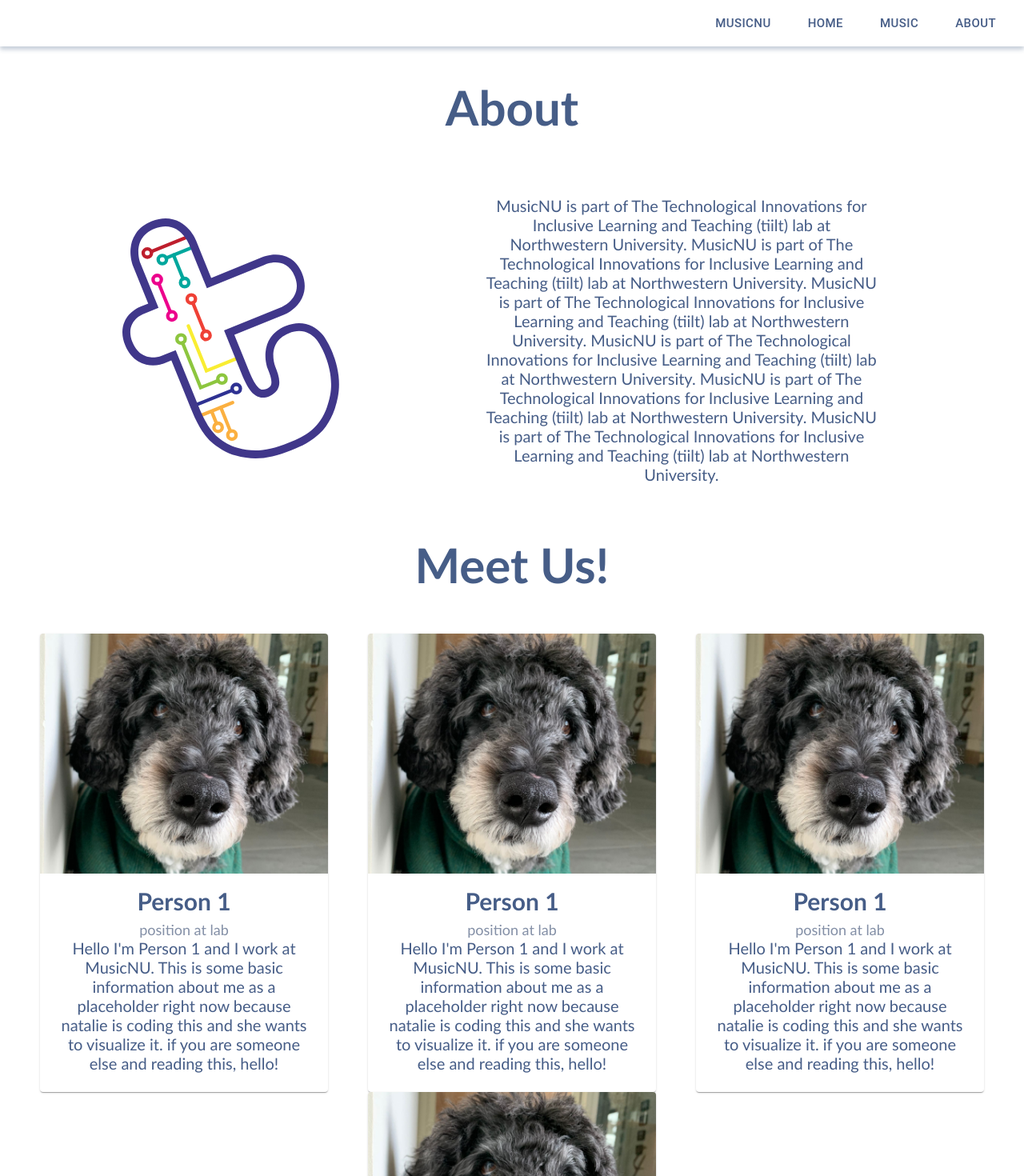
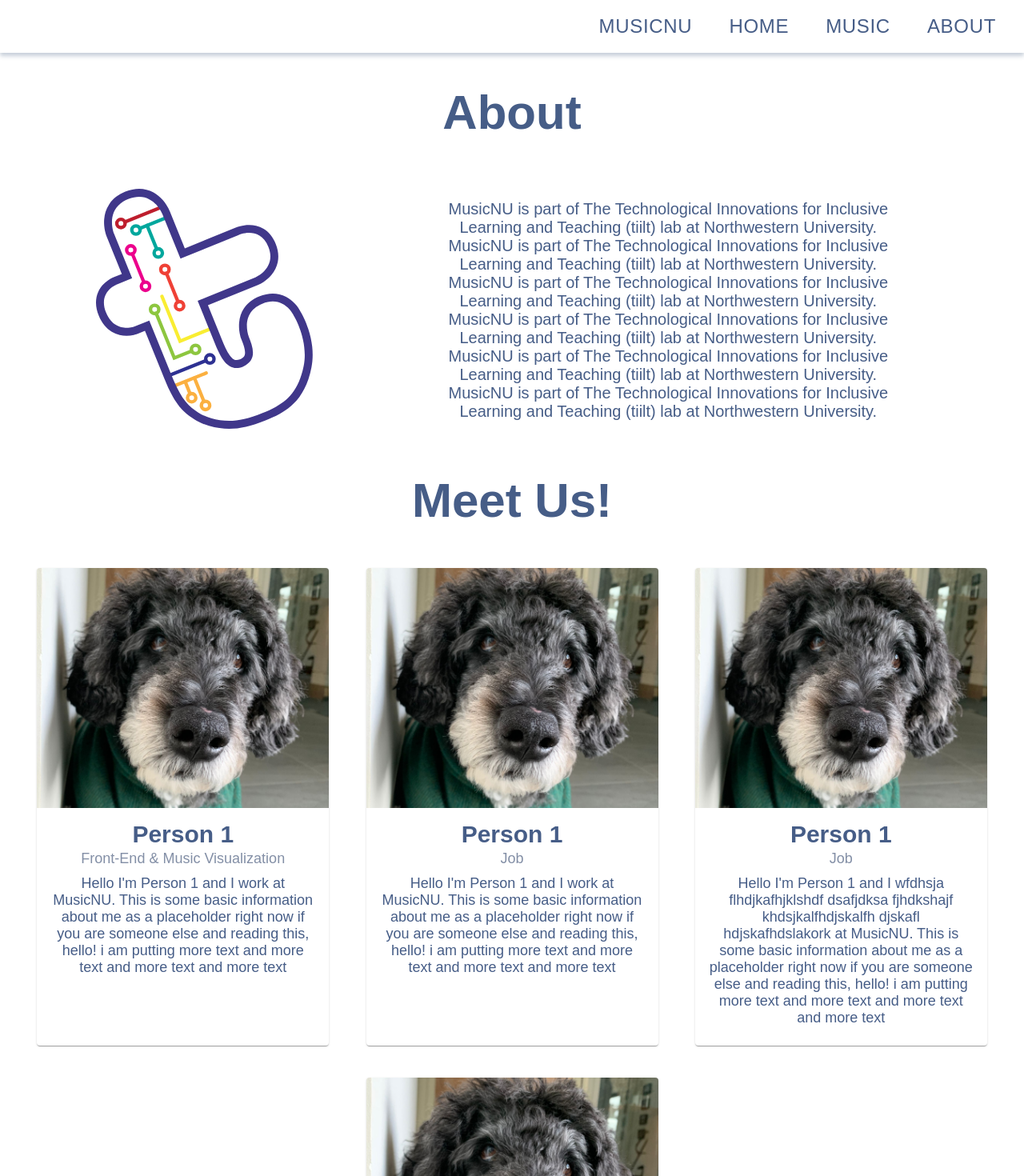
Before and after one commit to MusicNU/LearningApp, a React (Create React App) app: page /about in a window 1280 px wide. Shown: the top 1470 px of the page at 80% size. Built offline with nearby package versions, Linux system fonts and the light colour scheme.

Commit message:
style update

```diff
--- a/public/index.html
+++ b/public/index.html
@@ -9,7 +9,7 @@
       name="description"
       content="Web site created using create-react-app"
     />
-    <link rel="apple-touch-icon" href="%PUBLIC_URL%/logo192.png" />
+    <link rel="apple-touch-icon" href="%PUBLIC_URL%/favicon.ico" />
     <!--
       manifest.json provides metadata used when your web app is installed on a
       user's mobile device or desktop. See https://developers.google.com/web/fundamentals/web-app-manifest/
--- a/src/App.css
+++ b/src/App.css
@@ -42,49 +42,62 @@
   align-items: center;
 }
 
+@import url('https://fonts.googleapis.com/css2?family=Chelsea+Market&family=Fredericka+the+Great&family=K2D&family=Laila&family=Londrina+Solid:wght@300&family=Nunito&display=swap');
+
+/* options: Fredericka the Great, Chelsea Market, Londrina Solid */
 h1{
   color: #465d87;
-  font-family: 'Candara', sans-serif;
+  font-family: 'Londrina Solid', sans-serif;
   font-size: 60px;
   padding-top: 20px;
 }
 
 h2{
   color: #465d87;
-  font-family: 'Candara', sans-serif;
+  font-family: 'Londrina Solid', sans-serif;
   font-size: 60px;
   margin-top: 40px
 }
 
+/* options: Nunito, K2D, Laila */
 p{
   color: #465d87;
-  font-family: 'Candara', sans-serif;
-  font-size: 20px;
+  font-family: 'Nunito', sans-serif;
+  font-size: 18px;
   margin: auto;
-  margin-bottom: 30px;
-  width: 500px;
+  margin-top: 10px;
   text-align: center
+}
+
+label{
+  color: #465d87;
+  font-family: 'Nunito', sans-serif;
+  font-size: 18px;
+  margin: auto;
 }
 
 h3{
   color: #465d87;
-  font-family: 'Candara', sans-serif;
+  font-family: 'Nunito', sans-serif;
   font-size: 30px;
   margin-top: 0px;
   margin-bottom: 0px;
   text-align: center
 }
 
-body{
-  color: #465d87;
-  font-family: 'Candara', sans-serif;
-  font-size: 20px;
-  text-align: center
+h4{
+  color: #838fa6;
+  font-family: 'Nunito', sans-serif;
+  font-size: 18px;
+  margin-top: 3px;
+  margin-bottom: 0px;
+  text-align: center;
+  font-weight: normal
 }
 
-sub{
-  color: #838fa6;
-  font-family: 'Candara', sans-serif;
+button{
+  color: #465d87;
+  font-family: 'Chelsea Market', sans-serif;
   font-size: 18px;
-  text-align: center
+  margin: auto;
 }
--- a/src/Components/NavBar.jsx
+++ b/src/Components/NavBar.jsx
@@ -7,7 +7,7 @@
 	return (
 		//purple rgba(65, 55, 138, 0.3)
 		//blue rgba(72, 98, 132, 0.3)
-		<Box sx={{ py: 1, px: 3, bgcolor: theme.palette.primary.light, boxShadow: '0px 4px 5px rgba(72, 98, 132, 0.3)'}}>
+		<Box sx={{ py: 0.5, px: 3, bgcolor: theme.palette.primary.light, boxShadow: '0px 4px 5px rgba(72, 98, 132, 0.3)'}}>
 			<Grid
 				container
 				justifyContent="space-between"
@@ -32,7 +32,9 @@
 						<Button
 							href={link.addr}
 							variant="text"
-							sx={{color: theme.palette.primary.main}}
+							sx={{color: theme.palette.primary.main,
+								fontFamily: ['Londrina Solid','sans-serif'].join(','),
+								fontSize: '24px'}}
 							size="large"
 						>{link.label}</Button>
 					</Grid>
--- a/src/pages/aboutpage.jsx
+++ b/src/pages/aboutpage.jsx
@@ -1,7 +1,5 @@
-import { Box, Container, Grid, Typography, TextField, Card, CardActions, CardContent, CardMedia, Button } from '@mui/material/';
-import ButtonComponent from '../Components/Button';
+import { Box, Container, Grid, Typography, TextField, Card, CardActions, CardContent, CardMedia, Button, ThemeProvider, Stack } from '@mui/material/';
 import TextBox from '../Components/TextCard';
-import { ThemeProvider, Stack } from '@mui/material/';
 import theme from '../theme';
 import images from '../images/sushi.JPG';
 import { ReactComponent as Logo } from '../logo-multi.svg';
@@ -18,46 +16,46 @@
             </div>
             <Box sx={{ display: 'flex', justifyContent: 'space-evenly', alignItems: 'center' }}>
                 <a href="https://tiilt.northwestern.edu/" target="_blank" rel="noreferrer">
-                    <Logo width='100%' height='300px' marginTop='100px'/></a>
-                <TextBox name={aboutText} width='500px' fontSize='20px' elevation='0'></TextBox>
+                    <Logo width='100%' height='300px'/></a>
+                <TextBox name={aboutText} width='600px' fontSize='20px' elevation='0'></TextBox>
             </Box>
             <div class='center'>
                 <h2>Meet Us!</h2>
             </div>
-            <Box sx={{ display: 'flex', justifyContent: 'space-evenly', flexWrap: 'wrap', paddingBottom: '50px', alignContent: 'space-evenly'}}>
-                <Card sx={{ width: '360px' }}>
+            <Box sx={{ display: 'flex', justifyContent: 'space-evenly', flexWrap: 'wrap', paddingBottom: '60px', alignContent: 'space-evenly', rowGap: '40px'}}>
+                <Card sx={{ width: '365px' }}>
                     <CardMedia component="img" height="300" alt="Person 1" src={images}/>
                     <CardContent>
                         <h3>Person 1</h3>
-                        <sub>position at lab</sub>
-                        <body>Hello I'm Person 1 and I work at MusicNU. This is some basic information about me as a placeholder right now because natalie is coding this and she wants to visualize it. if you are someone else and reading this, hello!</body>
+                        <h4>Front-End & Music Visualization</h4>
+                        <p>Hello I'm Person 1 and I work at MusicNU. This is some basic information about me as a placeholder right now if you are someone else and reading this, hello! i am putting more text and more text and more text and more text</p>
                     </CardContent>
                 </Card>
 
-                <Card sx={{ width: '360px' }}>
+                <Card sx={{ width: '365px' }}>
                     <CardMedia component="img" height="300" alt="Person 1" src={images}/>
                     <CardContent>
                         <h3>Person 1</h3>
-                        <sub>position at lab</sub>
-                        <body>Hello I'm Person 1 and I work at MusicNU. This is some basic information about me as a placeholder right now because natalie is coding this and she wants to visualize it. if you are someone else and reading this, hello!</body>
+                        <h4>Job</h4>
+                        <p>Hello I'm Person 1 and I work at MusicNU. This is some basic information about me as a placeholder right now if you are someone else and reading this, hello! i am putting more text and more text and more text and more text</p>
                     </CardContent>
                 </Card>
 
-                <Card sx={{ width: '360px' }}>
+                <Card sx={{ width: '365px' }}>
                     <CardMedia component="img" height="300" alt="Person 1" src={images}/>
                     <CardContent>
                         <h3>Person 1</h3>
-                        <sub>position at lab</sub>
-                        <body>Hello I'm Person 1 and I work at MusicNU. This is some basic information about me as a placeholder right now because natalie is coding this and she wants to visualize it. if you are someone else and reading this, hello!</body>
+                        <h4>Job</h4>
+                        <p>Hello I'm Person 1 and I wfdhsja flhdjkafhjklshdf dsafjdksa fjhdkshajf khdsjkalfhdjskalfh djskafl hdjskafhdslakork at MusicNU. This is some basic information about me as a placeholder right now if you are someone else and reading this, hello! i am putting more text and more text and more text and more text</p>
                     </CardContent>
                 </Card>
 
-                <Card sx={{ width: '360px' }}>
+                <Card sx={{ width: '365px' }}>
                     <CardMedia component="img" height="300" alt="Person 1" src={images}/>
                     <CardContent>
                         <h3>Person 1</h3>
-                        <sub>position at lab</sub>
-                        <body>Hello I'm Person 1 and I work at MusicNU. This is some basic information about me as a placeholder right now because natalie is coding this and she wants to visualize it. if you are someone else and reading this, hello!</body>
+                        <h4>Front-End & Music Visualization</h4>
+                        <p>Hello I'm Person 1 and I work at MusicNU. This is some basic information about me as a placeholder right now because natalie is coding this and she wants to visualize it. if you are someone else and reading this, hello!</p>
                     </CardContent>
                 </Card>
             </Box>
--- a/src/pages/homepage.jsx
+++ b/src/pages/homepage.jsx
@@ -1,7 +1,6 @@
-import { Box, Container, Grid, Typography, TextField } from '@mui/material/';
+import { Box, Container, Grid, Typography, TextField, ThemeProvider } from '@mui/material/';
 import ButtonComponent from '../Components/Button';
 import TextBox from '../Components/TextCard';
-import { ThemeProvider } from '@mui/material/';
 import theme from '../theme';
 
 const HomePage = () => {
@@ -14,7 +13,8 @@
                     <h1>Welcome to MusicNU!</h1>
                 </div>
                 <div class="center">
-                    <p>MusicNU is an interactive website that will take a chosen song from a user, transform it into a visual display, and analyze the song’s chord makeup, melody, rhythm, tempo, key, and other features to help students learn about music theory. Using Spotify’s Web API to generate song analysis, Melodia and Sonic Visualizer to extract a song’s melody, and AI/machine learning to identify chords, we will create a visual display of the song where users can learn about the music theory of the song in a fun, visual, and accessible way.</p>
+                    <p style={{width: '550px', marginBottom: '40px', marginTop: '0px', fontSize: '20px'}}>
+                        MusicNU is an interactive website that will take a chosen song from a user, transform it into a visual display, and analyze the song’s chord makeup, melody, rhythm, tempo, key, and other features to help students learn about music theory. Using Spotify’s Web API to generate song analysis, Melodia and Sonic Visualizer to extract a song’s melody, and AI/machine learning to identify chords, we will create a visual display of the song where users can learn about the music theory of the song in a fun, visual, and accessible way.</p>
                 </div>
                 <div class="center">
                     <ButtonComponent></ButtonComponent>
--- a/src/theme.jsx
+++ b/src/theme.jsx
@@ -13,7 +13,7 @@
     }},
   typography: {
     fontFamily: [
-      'Candara',
+      'Nunito',
       'sans-serif'
 		].join(','),
   }})
```
